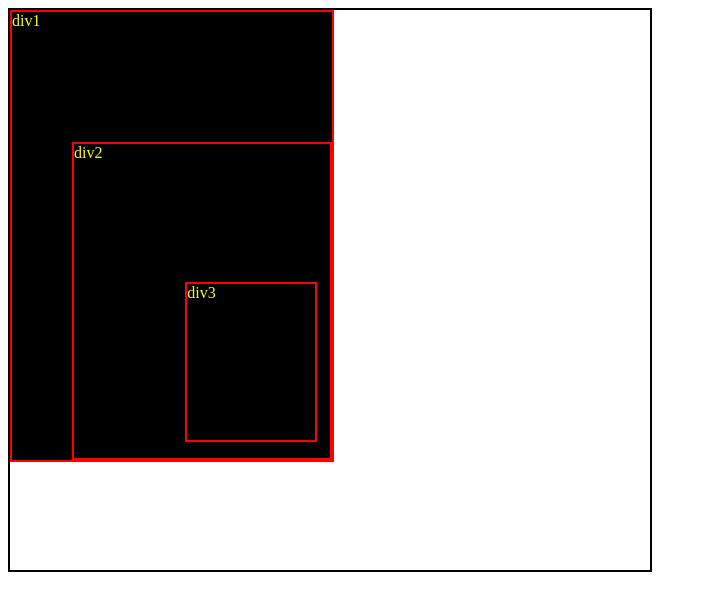
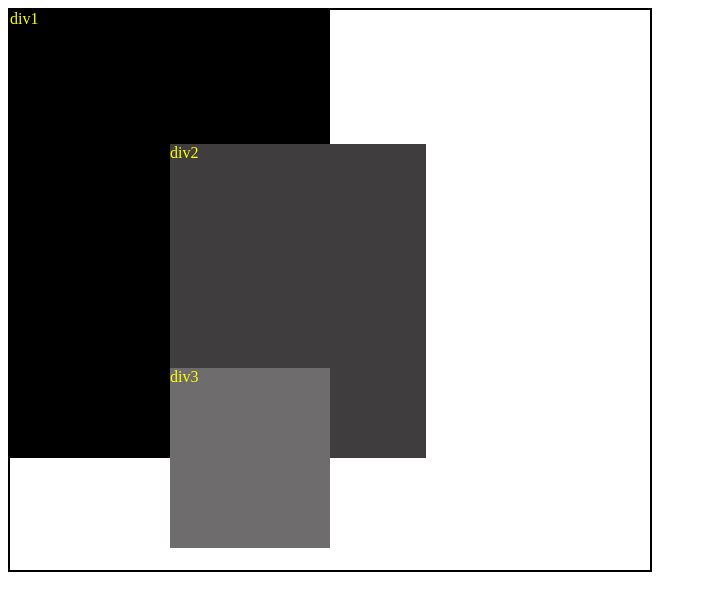
Before and after one commit to mv735065/Html-Css-drill-flex, a plain HTML site: page h2.html in a window 1280 px wide. Shown: the whole page, without its empty margins (0-707 px from the left). Drawn offline with Linux system fonts and the light colour scheme.

Commit message:
chalg drill -12

```diff
--- a/h2.html
+++ b/h2.html
@@ -10,9 +10,9 @@
     <div id="box">
       <div id="div1" class="box1">div1
         <div id="div2" class="box1">div2
-          <div id="div3" class="box1" >div3</div>
+
         </div>
-
+        <div id="div3" class="box1" >div3</div>
 
 
 
--- a/h2style.css
+++ b/h2style.css
@@ -1,15 +1,12 @@
-
-
-.box1{
-
+.box1 {
   height: 30%;
   width: 30%;
-  border: 2px solid red;
+  /* border: 2px solid red; */
   background-color: black;
   color: yellow;
 }
 
-  #box{
+#box {
   height: 70vh;
   width: 50vw;
   border: 2px solid black;
@@ -19,30 +16,28 @@
   position: relative;
 }
 
-  #div2{
+#div2 {
   width: 80%;
   height: 70%;
   position: absolute;
   bottom: 0;
-    right: 0;
+  left: 50%;
+  background-color: rgb(63, 61, 61);
 }
 
-  #div1{
-
+#div1 {
   position: absolute;
-     width:50% ;
+  width: 50%;
   height: 80%;
-  top:0;
+  top: 0;
   left: 0;
-
-
 }
 
-  #div3{
+#div3 {
   width: 50%;
-    height: 50%;
-    position:absolute;
-    bottom: 5%;
-    right: 5%;
-
+  height: 40%;
+  position: absolute;
+  top: 80%;
+  left: 50%;
+  background-color: rgb(110, 108, 108);
 }
```
Lines whose indentation alone changed are shown as unchanged.
